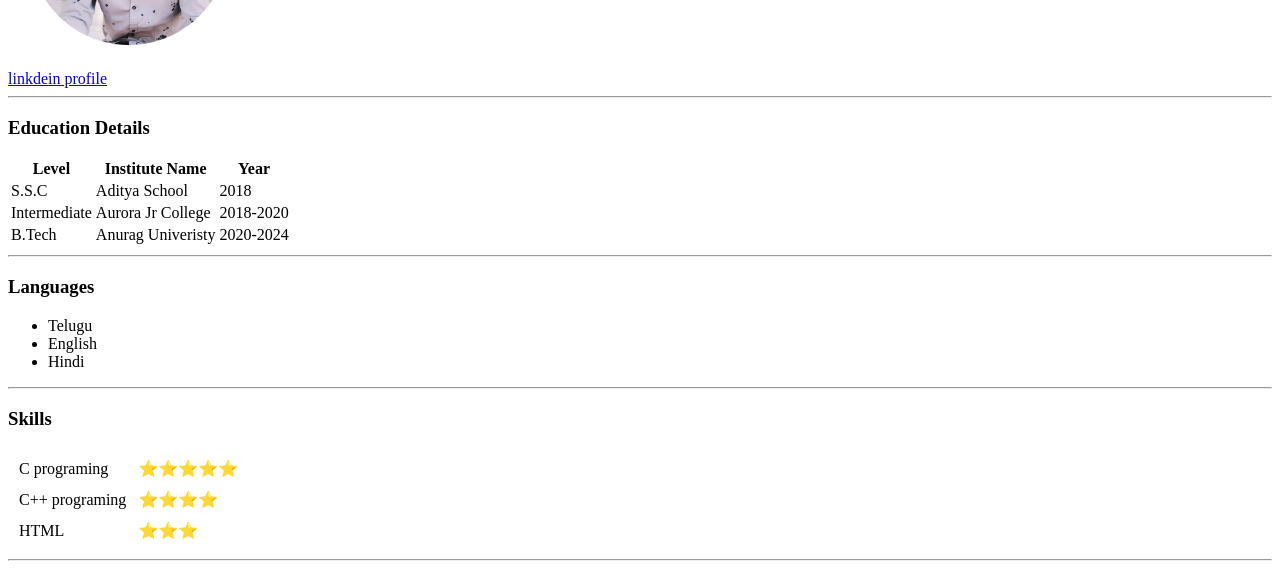
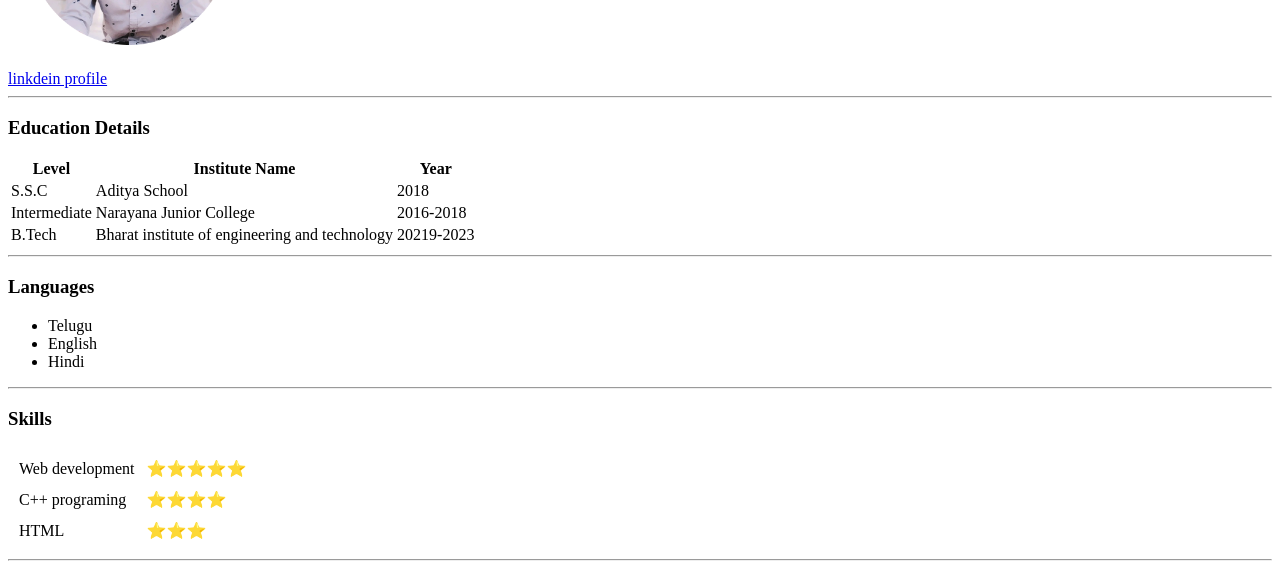
Before and after one commit to Mahesh0226/cv, a plain HTML site: page index.html in a window 1280 px wide. Shown: the part 202-779 px from the top of the page. Drawn offline with Linux system fonts and the light colour scheme.

Commit message:
edited by shashi

```diff
--- a/index.html
+++ b/index.html
@@ -36,13 +36,13 @@
         </tr>
         <tr>
             <td>Intermediate</td>
-            <td>Aurora Jr College</td>
-            <td>2018-2020</td>
+            <td>Narayana Junior College</td>
+            <td>2016-2018</td>
         </tr>
         <tr>
             <td>B.Tech</td>
-            <td>Anurag Univeristy</td>
-            <td>2020-2024</td>
+            <td>Bharat institute of engineering and technology</td>
+            <td>20219-2023</td>
         </tr>
       </tbody>
     </table>
@@ -57,7 +57,7 @@
     <h3>Skills</h3>
     <table cellspacing="10">
         <tr>
-            <td>C programing</td>
+            <td>Web development</td>
             <td>⭐⭐⭐⭐⭐</td>
         </tr>
         <tr>
```
